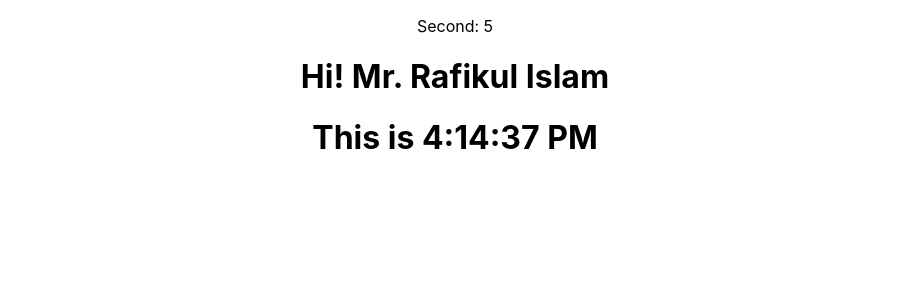
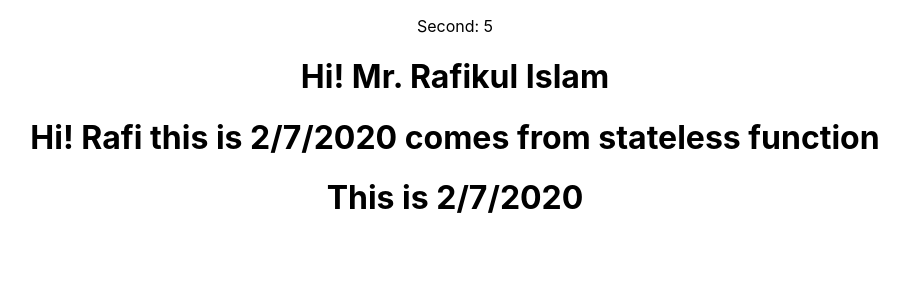
Before and after one commit to rafikulswe/React-Regular-Practice, a React (Create React App) app: page / in a window 1280 px wide. Shown: the top 300 px of the page, without its empty margins (185-1094 px from the left). Built offline with nearby package versions, Linux system fonts and the light colour scheme.

Commit message:
stateless function and date property

```diff
--- a/src/App.js
+++ b/src/App.js
@@ -2,6 +2,7 @@ import React from 'react';
 import './App.css';
 import SecondCounter from "./Components/SecondCounter";
 import MainConcept from "./Components/MainConcept";
+
 
 function App() {
 	return (
--- a/src/Components/MainConcept.js
+++ b/src/Components/MainConcept.js
@@ -1,16 +1,24 @@
 import React, { Component } from 'react';
 import Welcome from './Welcome'
+import WelcomeFunc from './WelcomeFunc'
+
 
 class MainConcept extends Component {
-    constructor(props) {
+    constructor(props){
         super(props);
+        this.state = {
+            date: new Date()
+        }
     }
-
+    formatDate(date){
+        return date.toLocaleDateString();
+    }
     render() {
         return (
             <div>
                 <Welcome name={'Mr. Rafikul Islam'}/>
-                <h1>This is {new Date().toLocaleTimeString()}</h1>
+                <WelcomeFunc name={'Rafi'} date={this.state.date}/>
+                <h1>This is {this.formatDate(this.state.date)}</h1>
             </div>
         );
     }
--- a/src/Components/Welcome.js
+++ b/src/Components/Welcome.js
@@ -1,9 +1,6 @@
 import React, { Component } from 'react';
 
 class Welcome extends Component {
-    constructor(props) {
-        super(props);
-    }
     render() {
         return (
             <h1>Hi! {this.props.name}</h1>
--- /dev/null
+++ b/src/Components/WelcomeFunc.js
@@ -0,0 +1,10 @@
+import React from 'react';
+
+const WelcomeFunc = (props) => {
+    const formatDate = (date) =>{
+        return date.toLocaleDateString();
+    }
+    return ( <h1>Hi! {props.name} this is {formatDate(props.date)} comes from stateless function</h1> );
+}
+
+export default WelcomeFunc;
```
